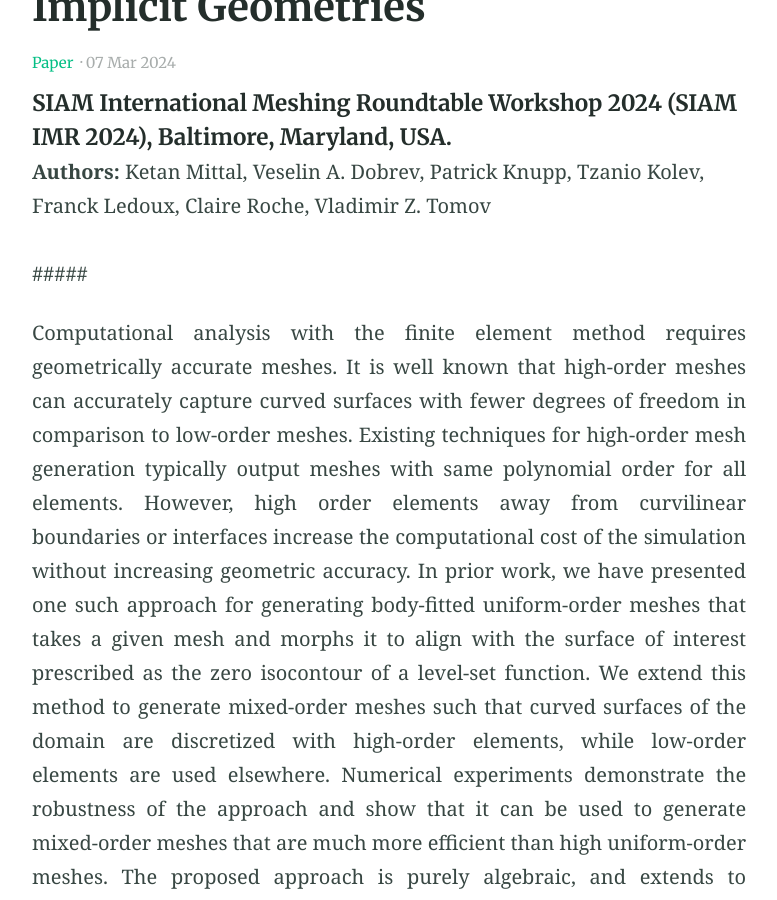
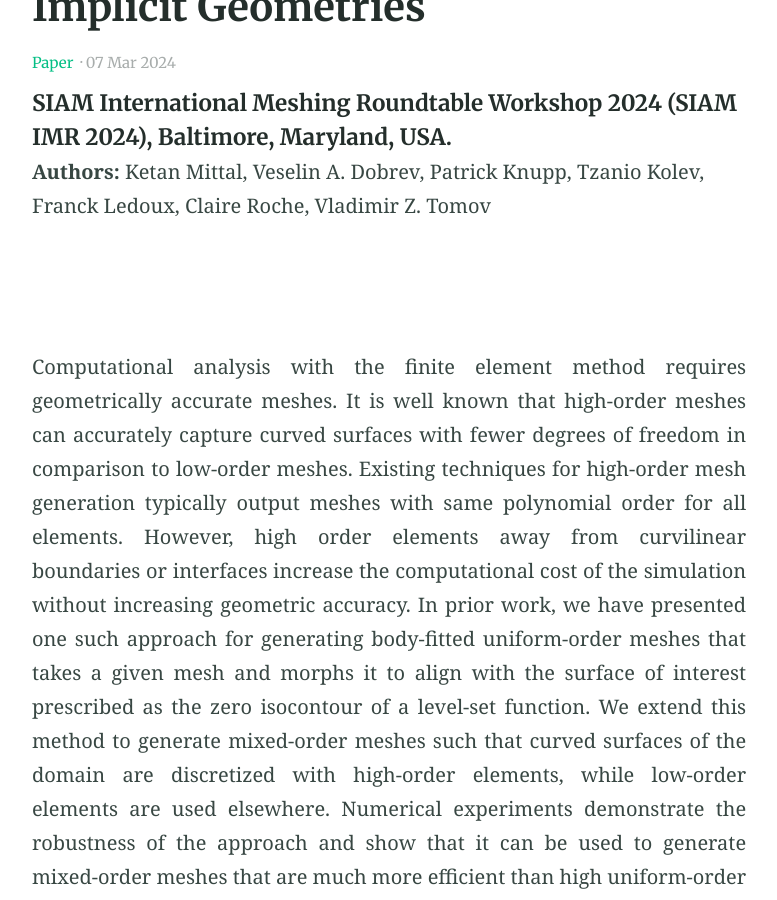
Before and after one commit to claireroche/claireroche.github.io, a Jekyll site: the page built from _posts/2024-03-07-paper-imr.md, in a window 1280 px wide and 900 px high, scrolled down 581 px. Shown: the whole window, without its empty margins (251-1028 px from the left). Built offline with Jekyll 4.4.1, drawn with Linux system fonts in a browser that asks for light colours; a style sheet for code colours, icons or effects is not loaded.

```diff
--- a/_posts/2024-03-07-paper-imr.md
+++ b/_posts/2024-03-07-paper-imr.md
@@ -9,7 +9,7 @@ feature_image: "https://raw.githubusercontent.com/claireroche/claireroche.github
 
 **Authors:** Ketan Mittal, Veselin A. Dobrev, Patrick Knupp, Tzanio Kolev, Franck Ledoux, Claire Roche, Vladimir Z. Tomov
 
-#####
+<br/><br/>
 
 <div style="text-align: justify">
 Computational analysis with the finite element method requires geometrically accurate meshes. It is well known that high-order meshes can accurately capture curved surfaces with fewer degrees of freedom in comparison to low-order meshes. Existing techniques for high-order mesh generation typically output meshes with same polynomial order for all elements. However, high order elements away from curvilinear boundaries or interfaces increase the computational cost of the simulation without increasing geometric accuracy. In prior work, we have presented one such approach for generating body-fitted uniform-order meshes that takes a given mesh and morphs it to align with the surface of interest prescribed as the zero isocontour of a level-set function. We extend this method to generate mixed-order meshes such that curved surfaces of the domain are discretized with high-order elements, while low-order elements are used elsewhere. Numerical experiments demonstrate the robustness of the approach and show that it can be used to generate mixed-order meshes that are much more efficient than high uniform-order meshes. The proposed approach is purely algebraic, and extends to different types of elements (quadrilaterals/triangles/tetrahedron/hexahedra) in two- and three-dimensions.
```
